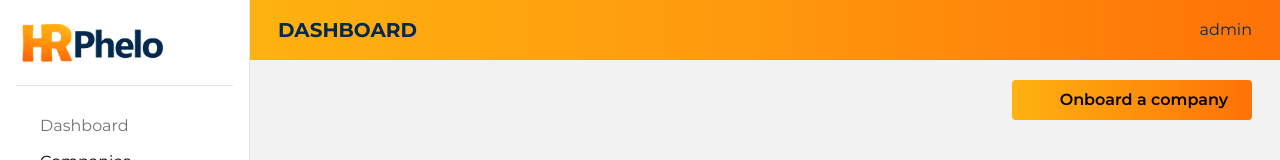
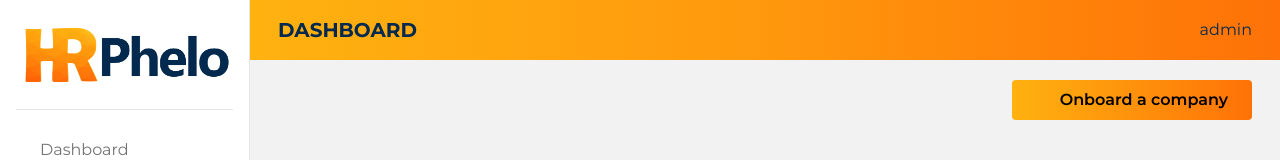
Before and after one commit to datrixkris/hrphelo, a Next.js app: page /admin/companies in a window 1280 px wide. Shown: the top 160 px of the page. Built offline with nearby package versions, Linux system fonts and the light colour scheme; some icons are missing.

Commit message:
adding changes

```diff
--- a/app/(admin)/components/Sidebar.tsx
+++ b/app/(admin)/components/Sidebar.tsx
@@ -9,7 +9,14 @@ const Sidebar = () => {
       {/* logo  */}
       <div className="">
         <h1 className="">
-          <Image src="/HRphelo.png" alt="logo" width="150" height="150" />
+          <Image
+            src="/HRphelo.png"
+            alt="logo"
+            width="150"
+            height="150"
+            className="w-full h-auto object-contain"
+            priority={true}
+          />
         </h1>
       </div>
       {/* title  */}
--- /dev/null
+++ b/app/components/Modal.tsx
@@ -0,0 +1,34 @@
+import React from "react";
+
+export const ModalContent = ({children, id}: {children: React.ReactNode, id: string}) => {
+  return (<dialog id={id} className="modal">
+  <div className="modal-box">
+    <form method="dialog">
+      {/* if there is a button in form, it will close the modal */}
+      <button className="btn btn-sm btn-circle btn-ghost absolute right-2 top-2">✕</button>
+    </form>
+    {children}
+  </div>
+</dialog>);
+};
+
+export const ModalTrigger = ({children, id}: {children: React.ReactNode, id: string}) => {
+  return <button className="btn" onClick={()=>document.getElementById(id).showModal()}>{children}</button>;
+};
+
+export const Modal = () => {
+
+}
+
+{/* You can open the modal using document.getElementById('ID').showModal() method */}
+<button className="btn" onClick={()=>document.getElementById('my_modal_3').showModal()}>open modal</button>
+<dialog id="my_modal_3" className="modal">
+  <div className="modal-box">
+    <form method="dialog">
+      {/* if there is a button in form, it will close the modal */}
+      <button className="btn btn-sm btn-circle btn-ghost absolute right-2 top-2">✕</button>
+    </form>
+    <h3 className="font-bold text-lg">Hello!</h3>
+    <p className="py-4">Press ESC key or click on ✕ button to close</p>
+  </div>
+</dialog>
--- a/app/components/Theme.tsx
+++ b/app/components/Theme.tsx
@@ -5,7 +5,12 @@ import { Icon } from "@iconify/react";
 // import { useState, useEffect } from "react";
 
 const Theme = () => {
-  const isDarkMode = window.matchMedia("(prefers-color-scheme: dark)").matches;
+  let isDarkMode;
+
+  if (typeof window !== "undefined") {
+    // Safe to use window here
+    isDarkMode = window.matchMedia("(prefers-color-scheme: dark)").matches;
+  }
 
   return (
     <label className="swap swap-rotate">
```
